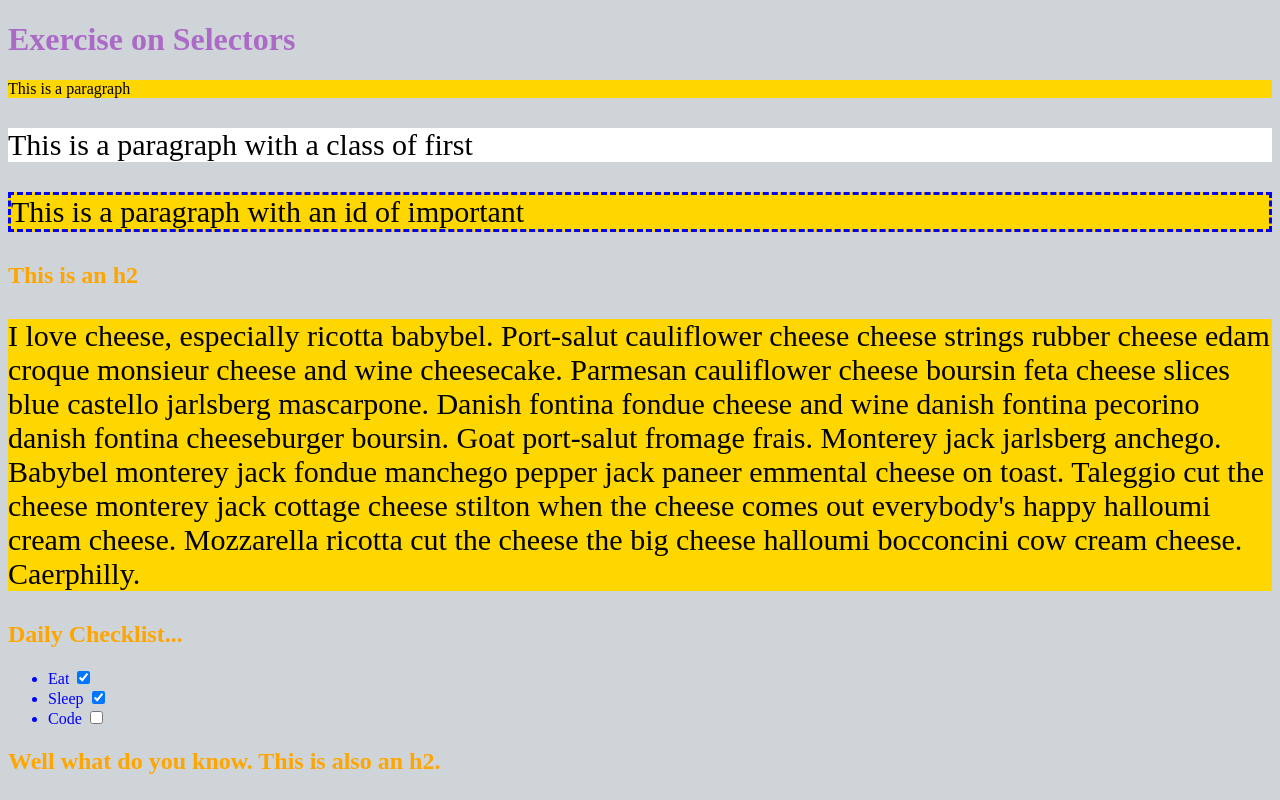
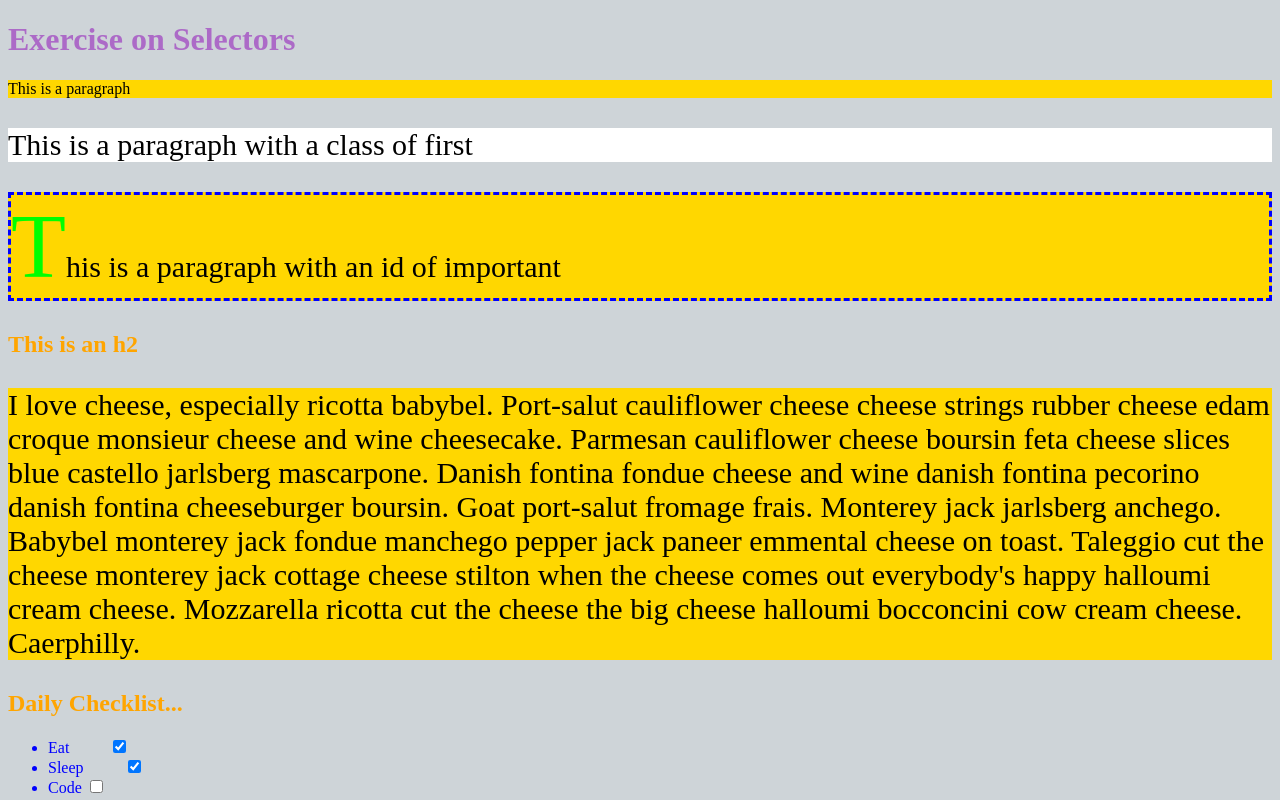
Before and after one commit to Redcoder807/SelectorsExercise, a plain HTML site: page index.html in a window 1280 px wide. Shown: the top 800 px of the page. Drawn offline with Linux system fonts and the light colour scheme.

Commit message:
Added Bonus

```diff
--- a/style.css
+++ b/style.css
@@ -1,5 +1,5 @@
 body {
-    background: #CED4D8;
+    background-color: #CED4D8;
 }
 
 h1 {
@@ -18,9 +18,12 @@ p {
     background: gold;
 }
 
-input {
+input[type="email"] ,input[type="text"] {
     border: 5px dotted pink;
 }
+/* input:not(input[type="checkbox"]) {
+    border: 5px dotted pink;
+} */
 
 .first {
     background: #fff;
@@ -33,6 +36,7 @@ input {
 div p {
     font-size: 30px;
 }
+
 input[type="email"]{
     background: #808080;
 }
@@ -49,3 +53,24 @@ em {
     color: seashell;
     font-size: 25px;
 }
+
+:checked {
+    margin-left: 40px;
+}
+
+label {
+    text-transform: lowercase;
+}
+
+#important::first-letter {
+    color: lime;
+    font-size: 90px;
+}
+
+h1:hover {
+    color: blue;
+}
+
+a:visited {
+    color: silver;
+}
```
